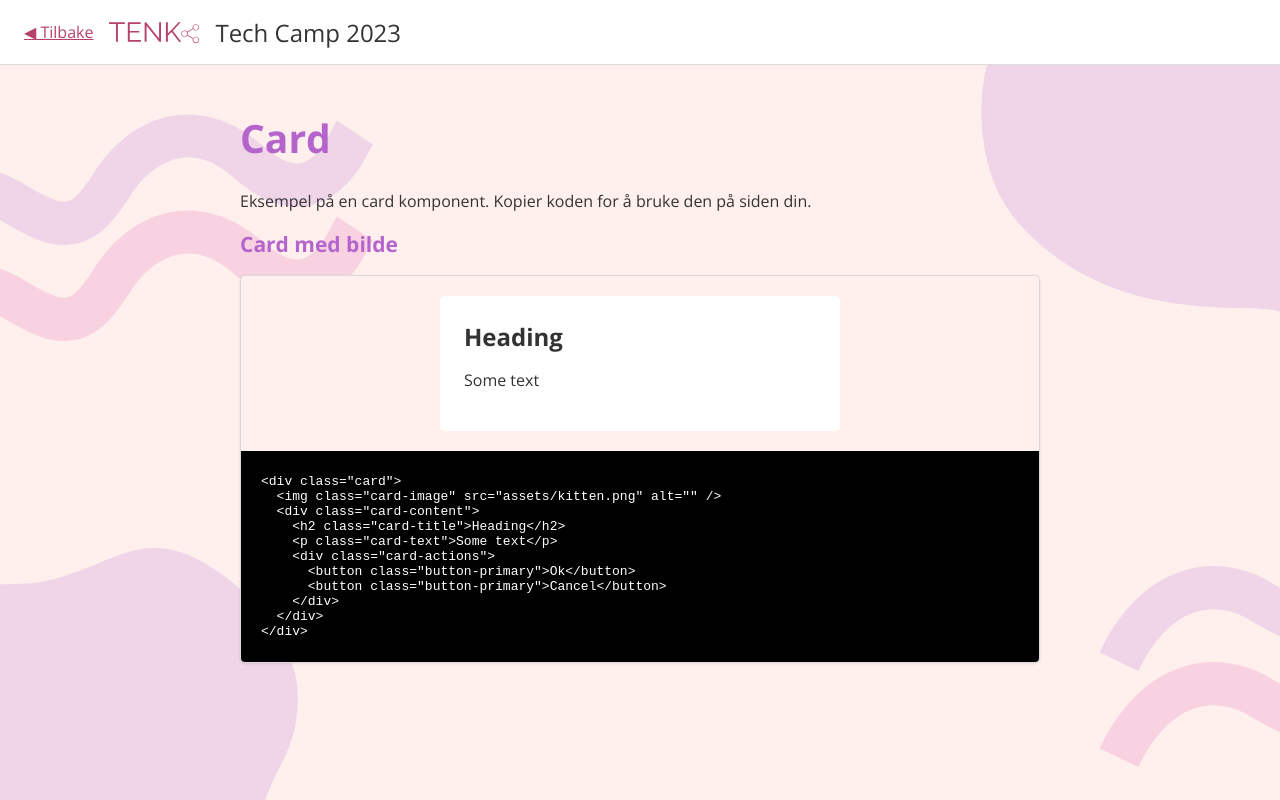
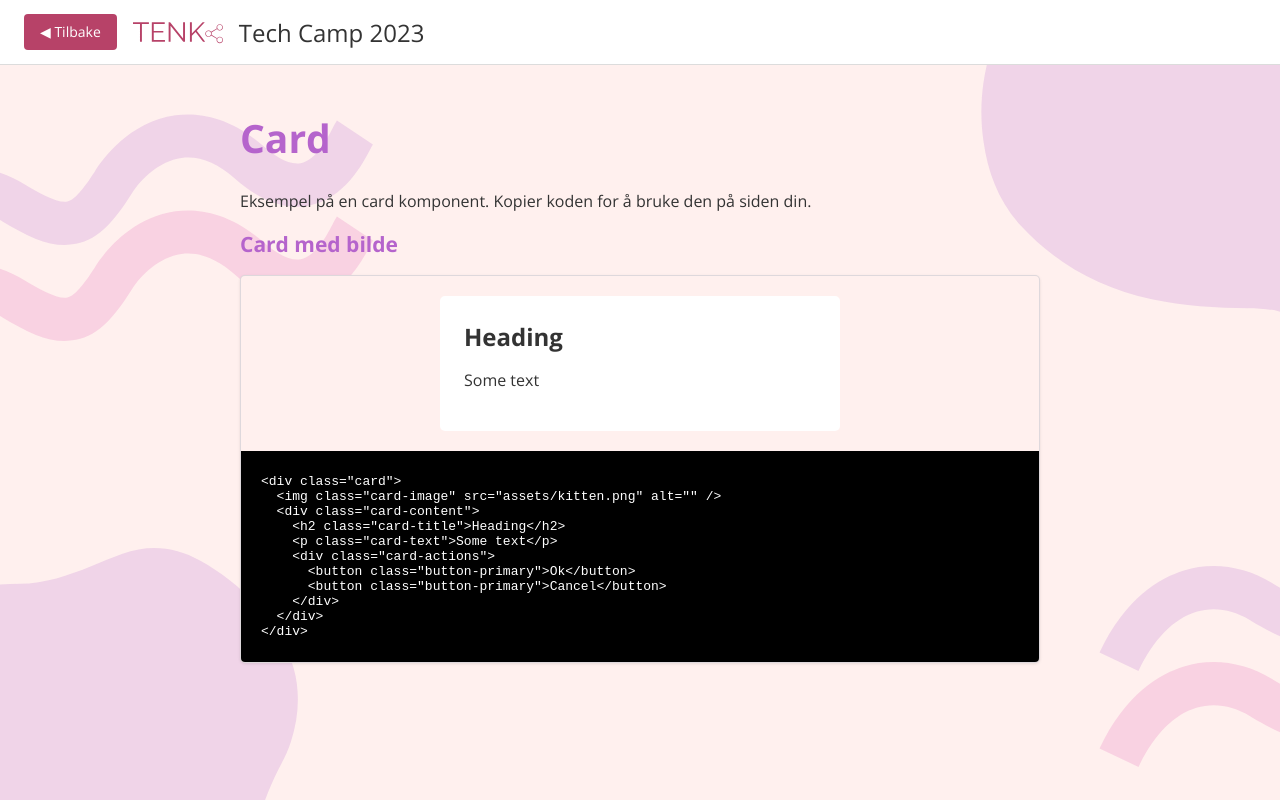
Before and after one commit to equinor/tenk-techcamp-2023, a plain HTML site: page card.html in a window 1280 px wide. Drawn offline with nearby package versions, Linux system fonts and the light colour scheme.

Commit message:
💄 Oppdater CSS

```diff
--- a/style.css
+++ b/style.css
@@ -98,6 +98,22 @@ button {
 
 /* Button start */
 
+.button-primary {
+  background-color: var(--button-primary-background-color);
+  color: var(--button-color);
+  font-size: var(--button-font-size);
+  line-height: var(--button-line-height);
+  border-radius: var(--button-border-radius);
+  padding: var(--button-padding);
+  border: none;
+  cursor: pointer;
+  text-decoration: none;
+}
+
+.button-primary:hover {
+  background-color; var(--hoved-farge-alt);
+}
+
 /* Button slutt */
 
 /* Card start */
```
